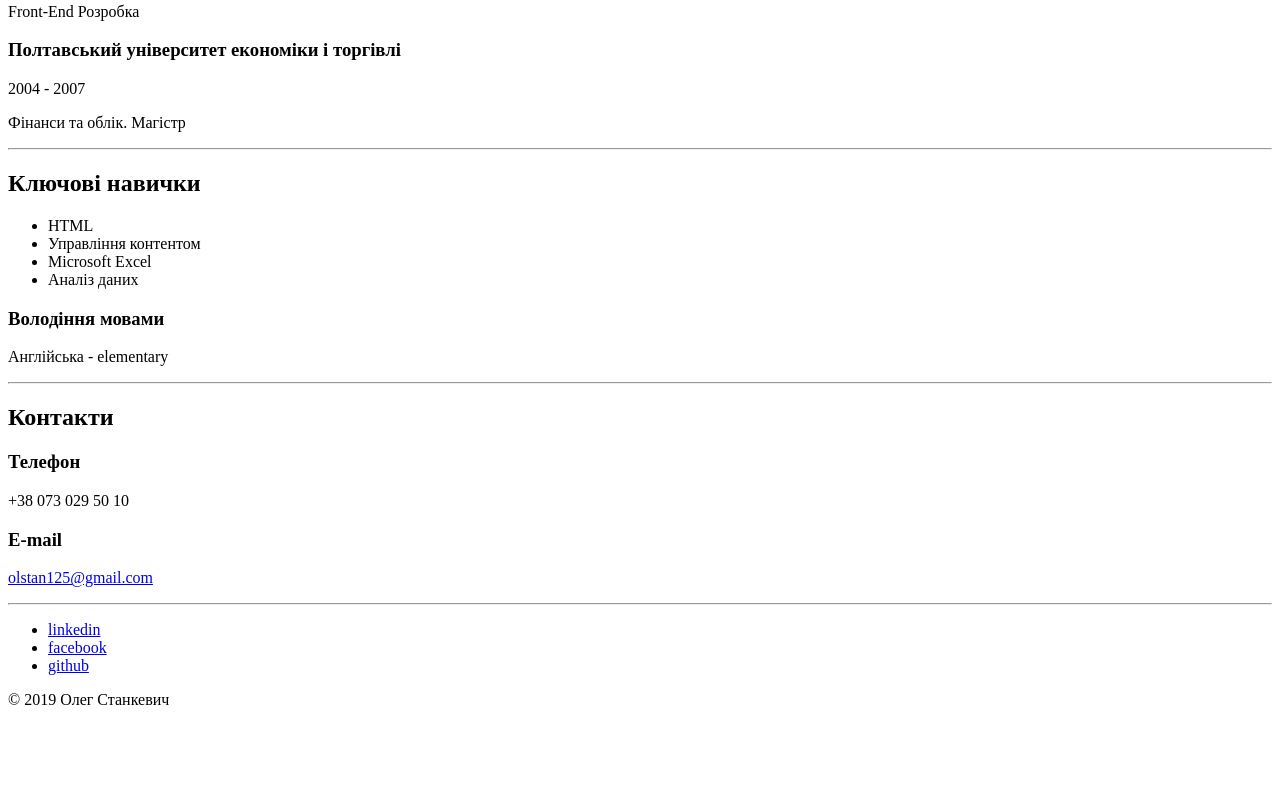
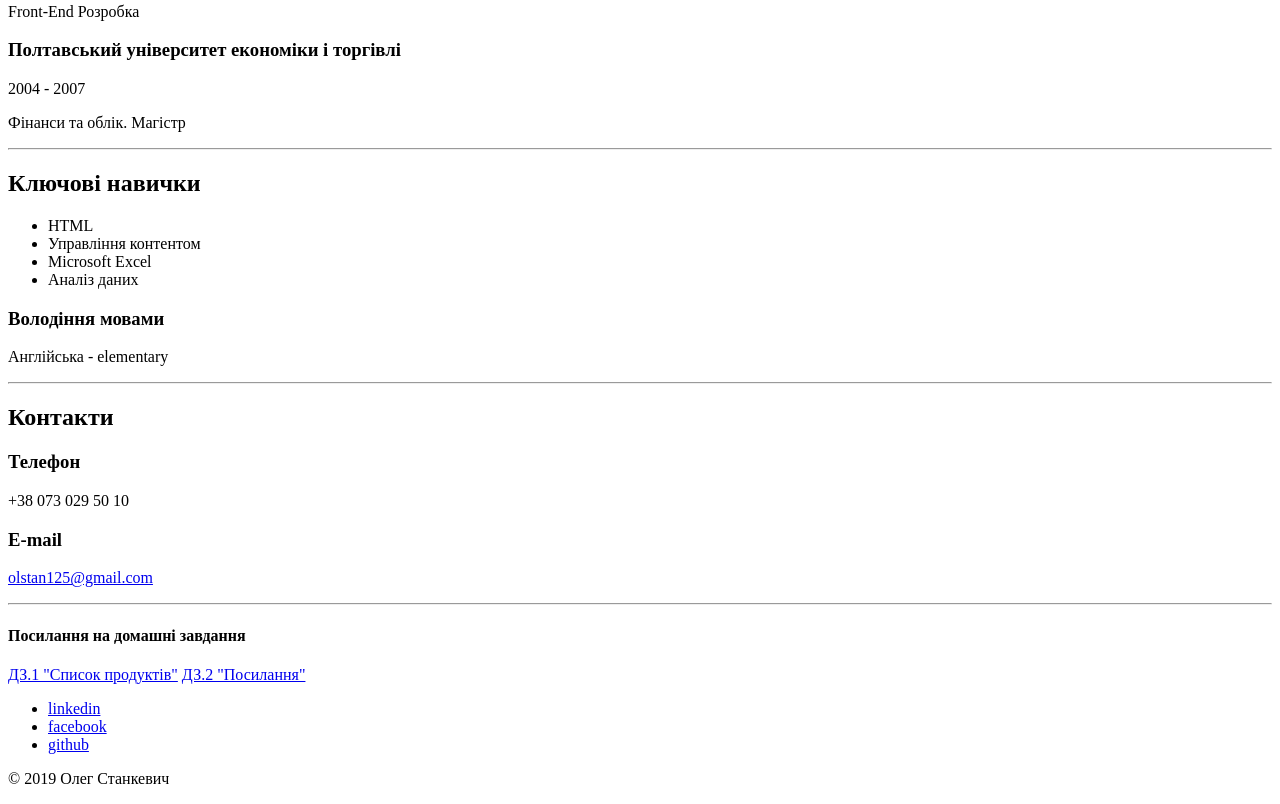
Before and after one commit to ol-stan/home-task, a plain HTML site: page index.html in a window 1280 px wide. Shown: the part 895-1699 px from the top of the page. Before the commit the page ends 1620 px from the top, so only its background shows below. Drawn offline with Linux system fonts and the light colour scheme.

Commit message:
add links to homeworks

```diff
--- a/index.html
+++ b/index.html
@@ -71,6 +71,11 @@
         <p><a href="mailto:olstan125@gmail.com?subject=Відгук%20на%20резюме">olstan125@gmail.com</a></p>
     </div>
     <hr>
+    <div>
+        <h4>Посилання на домашні завдання</h4>
+        <a href="https://ol-stan.github.io/goods-list/">ДЗ.1 "Список продуктів"</a>
+        <a href="https://ol-stan.github.io/links/">ДЗ.2 "Посилання"</a>
+    </div>
 
     <footer>
         <div>
```
